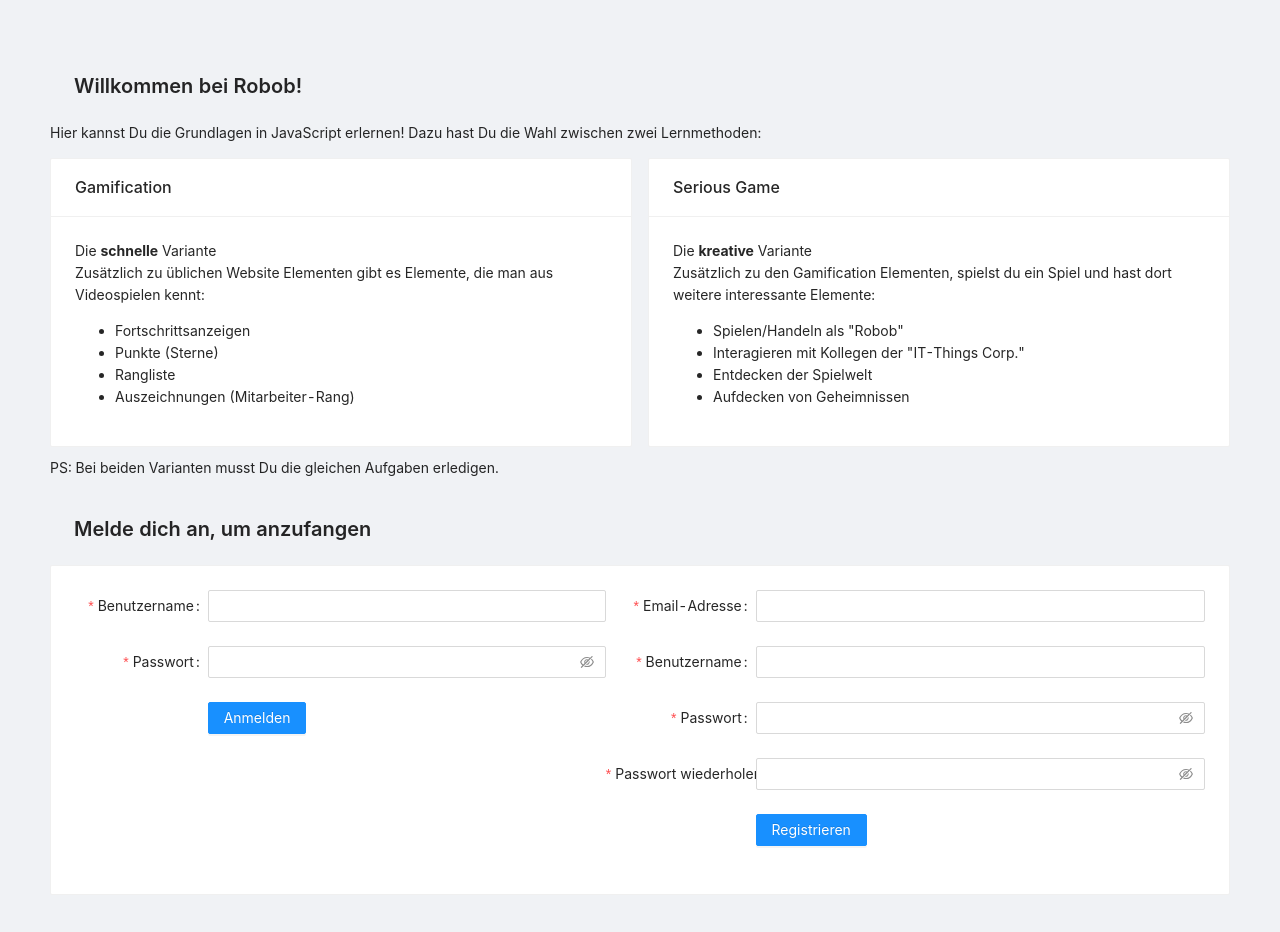
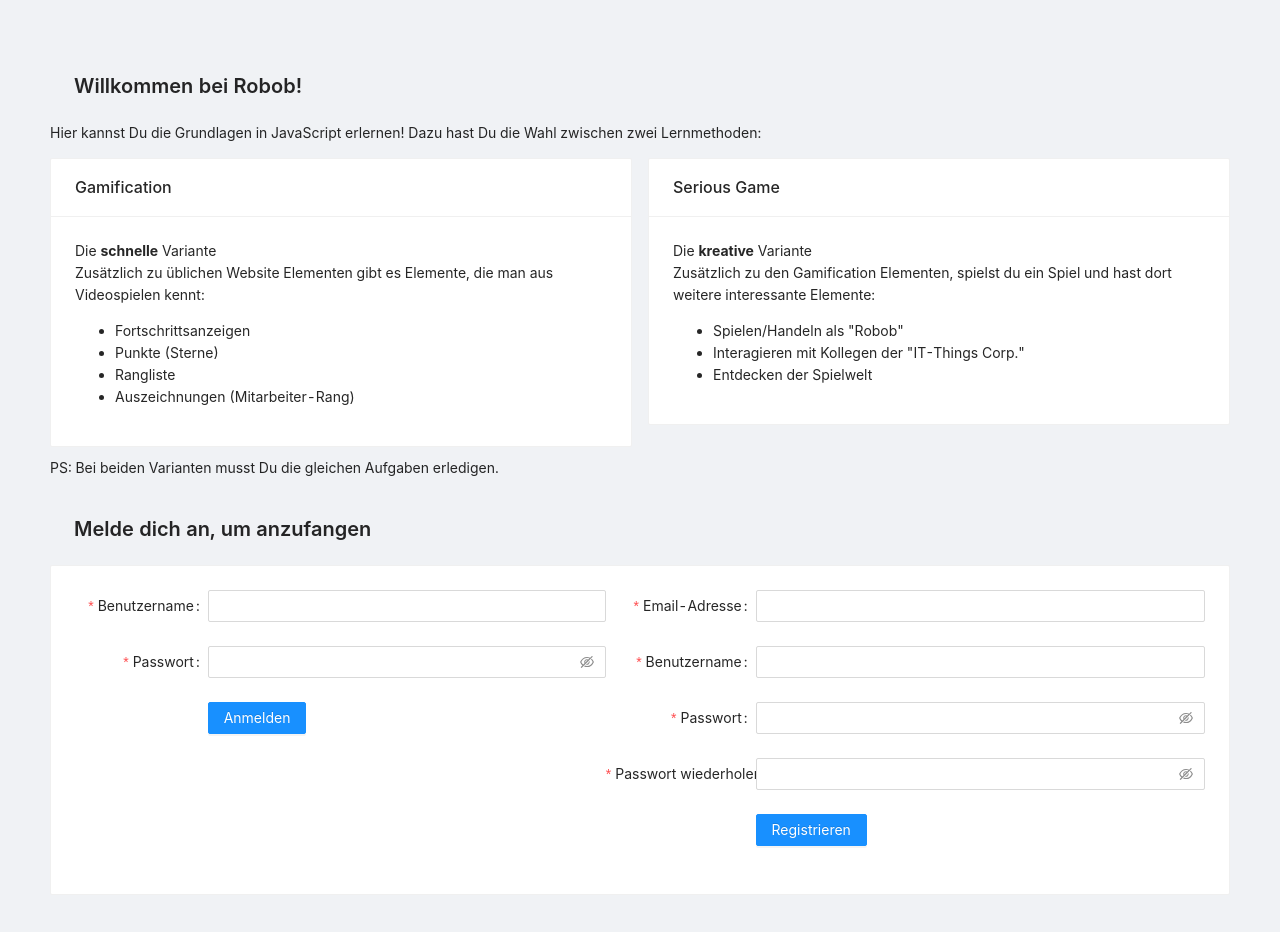
Before and after one commit to foeliks/bachelor, a React (Create React App) app in the folder frontend/: page / in a window 1280 px wide. Shown: the top 932 px of the page. Built offline with nearby package versions, Linux system fonts and the light colour scheme; what react-unity-webgl would draw is missing.

Commit message:
kleine Änderungen

```diff
--- a/frontend/src/components/Home.js
+++ b/frontend/src/components/Home.js
@@ -37,7 +37,6 @@ function Home(props) {
                             <li>Spielen/Handeln als "Robob"</li>
                             <li>Interagieren mit Kollegen der "IT-Things Corp."</li>
                             <li>Entdecken der Spielwelt</li>
-                            <li>Aufdecken von Geheimnissen</li>
                         </ul>
                     </Card>
                 </Col>
```
Also changed, not shown: 1 other file (tests, documents, lock files or other folders).
